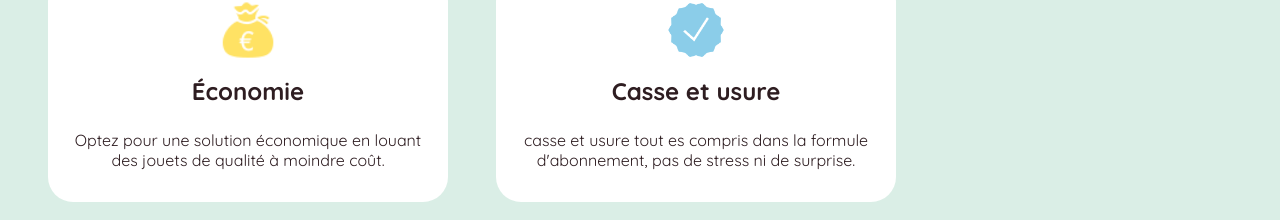
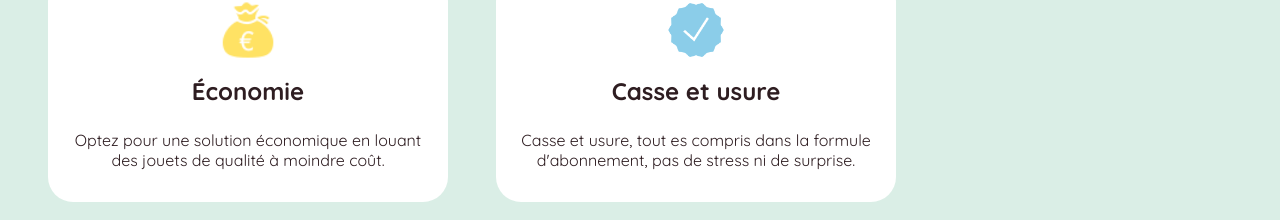
Before and after one commit to biblioJouets/Bibli-O, a Next.js app: page / in a window 1280 px wide. Shown: the part 1970-2190 px from the top of the page. Built offline with nearby package versions, Linux system fonts and the light colour scheme; no server answers.

Commit message:
fix small bug css

```diff
--- a/src/app/page.js
+++ b/src/app/page.js
@@ -123,7 +123,7 @@ function Homepage() {
                         />
                         <CommitmentCard
                             title="Casse et usure"
-                            description="casse et usure tout es compris dans la formule d'abonnement, pas de stress ni de surprise."
+                            description="Casse et usure, tout es compris dans la formule d'abonnement, pas de stress ni de surprise."
                             icon={APPROBATIONIMAGE}
                         />
                     </div>
--- a/src/components/SubChoice.jsx
+++ b/src/components/SubChoice.jsx
@@ -50,7 +50,7 @@ function SubChoice(props) {
         <div className="selection-card">
           <div className="price-info">
             <span className="current-price">{pricing[selectedToys]}€ / mois</span>
-            <span className="toy-count">{selectedToys} jouets</span>
+            <span className="toy-count">{selectedToys} jouet{selectedToys > 1 ? 's' : ''}</span>
           </div>
 
           <div className="bubbles-container">
--- a/src/styles/abonnements.css
+++ b/src/styles/abonnements.css
@@ -27,7 +27,6 @@
 .subscription-page {
   color: var(--col-text);
   margin-top: 100px;
-  background-color: var(--col-bg-light);
   overflow-x: hidden;
 }
 
```
